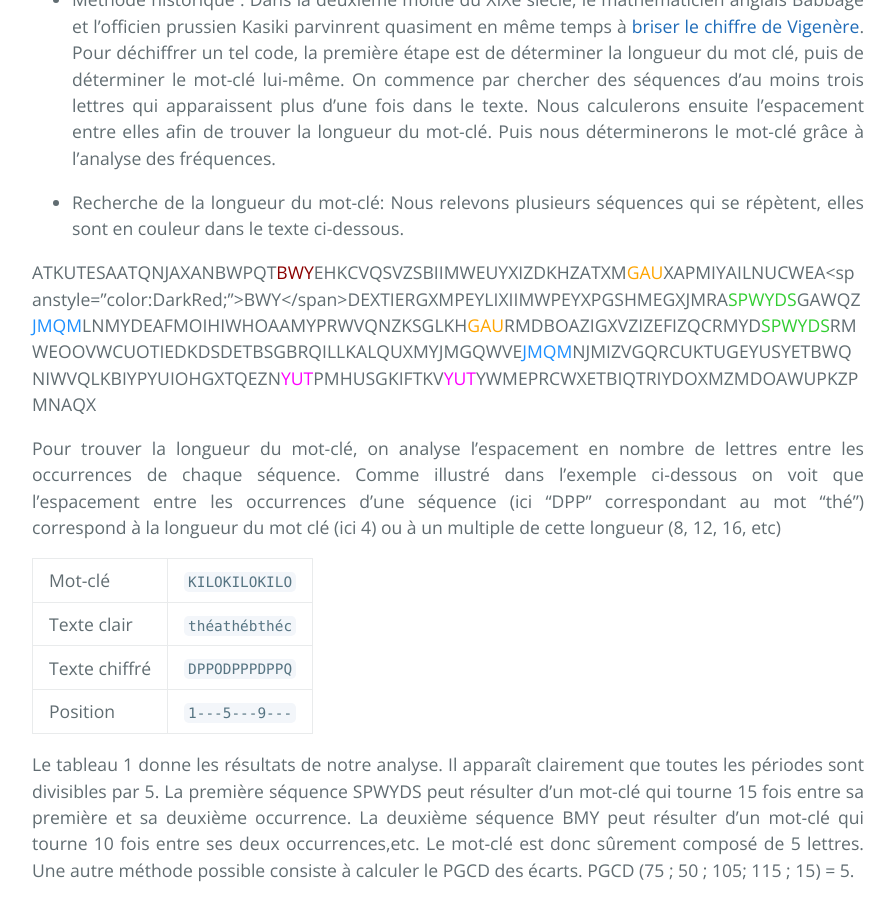
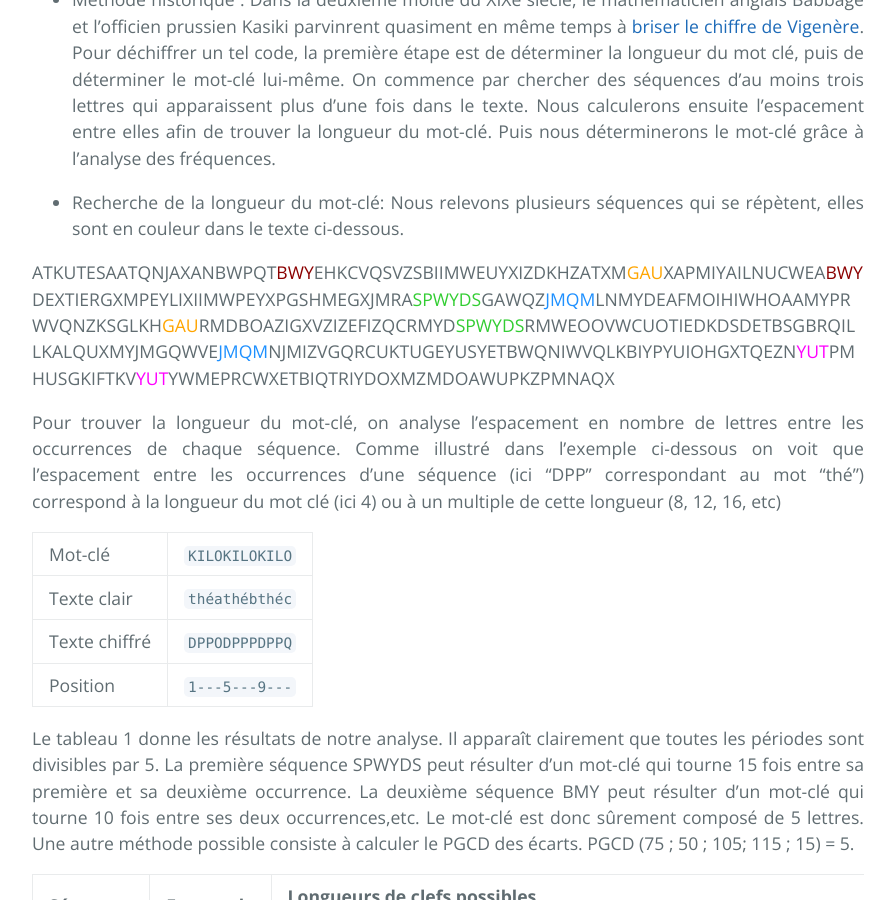
Before and after one commit to SamuelGallay/CryptoTPE, a Jekyll site: the page built from pages/experience.md, in a window 1280 px wide and 900 px high, scrolled down 2723 px. Shown: the whole window, without its empty margins (192-1087 px from the left). Built offline with Jekyll 4.4.1, drawn with Linux system fonts in a browser that asks for light colours; our own code applies the rules of GitHub Pages for plain Markdown files.

Commit message:
Update experience.md

```diff
--- a/pages/experience.md
+++ b/pages/experience.md
@@ -47,7 +47,7 @@ Nous avons tenté de calculer l'indice de coïncidence pour une clé de longueur
 
 * Recherche de la longueur du mot-clé: Nous relevons plusieurs séquences qui se répètent, elles sont en couleur dans le texte ci-dessous.
 
-<span>ATKUTESAATQNJAXANBWPQT</span><span style="color:DarkRed;">BWY</span><span>EHKCVQSVZSBIIMWEUYXIZDKHZATXM</span><span style="color:orange;">GAU</span><span>XAPMIYAILNUCWEA</span><spanstyle="color:DarkRed;">BWY</span><span>DEXTIERGXMPEYLIXIIMWPEYXPGSHMEGXJMRA</span><span style="color:LimeGreen;">SPWYDS</span><span>GAWQZ</span><span style="color:DodgerBlue;">JMQM</span><span>LNMYDEAFMOIHIWHOAAMYPRWVQNZKSGLKH</span><span style="color:orange;">GAU</span><span>RMDBOAZIGXVZIZEFIZQCRMYD</span><span style="color:LimeGreen;">SPWYDS</span><span>RMWEOOVWCUOTIEDKDSDETBSGBRQILLKALQUXMYJMGQWVE</span><span style="color:DodgerBlue;">JMQM</span><span>NJMIZVGQRCUKTUGEYUSYETBWQNIWVQLKBIYPYUIOHGXTQEZN</span><span style="color:Magenta;">YUT</span><span>PMHUSGKIFTKV</span><span style="color:Magenta;">YUT</span><span>YWMEPRCWXETBIQTRIYDOXMZMDOAWUPKZPMNAQX</span>
+<span>ATKUTESAATQNJAXANBWPQT</span><span style="color:DarkRed;">BWY</span><span>EHKCVQSVZSBIIMWEUYXIZDKHZATXM</span><span style="color:orange;">GAU</span><span>XAPMIYAILNUCWEA</span><span style="color:DarkRed;">BWY</span><span>DEXTIERGXMPEYLIXIIMWPEYXPGSHMEGXJMRA</span><span style="color:LimeGreen;">SPWYDS</span><span>GAWQZ</span><span style="color:DodgerBlue;">JMQM</span><span>LNMYDEAFMOIHIWHOAAMYPRWVQNZKSGLKH</span><span style="color:orange;">GAU</span><span>RMDBOAZIGXVZIZEFIZQCRMYD</span><span style="color:LimeGreen;">SPWYDS</span><span>RMWEOOVWCUOTIEDKDSDETBSGBRQILLKALQUXMYJMGQWVE</span><span style="color:DodgerBlue;">JMQM</span><span>NJMIZVGQRCUKTUGEYUSYETBWQNIWVQLKBIYPYUIOHGXTQEZN</span><span style="color:Magenta;">YUT</span><span>PMHUSGKIFTKV</span><span style="color:Magenta;">YUT</span><span>YWMEPRCWXETBIQTRIYDOXMZMDOAWUPKZPMNAQX</span>
 
 Pour trouver la longueur du mot-clé, on analyse l’espacement en nombre de lettres entre les occurrences de chaque séquence. Comme illustré dans l’exemple ci-dessous on voit que l’espacement entre les occurrences d’une séquence (ici “DPP” correspondant au mot “thé”)  correspond à la longueur du mot clé (ici 4) ou à un multiple de cette longueur (8, 12, 16, etc)
 
```
